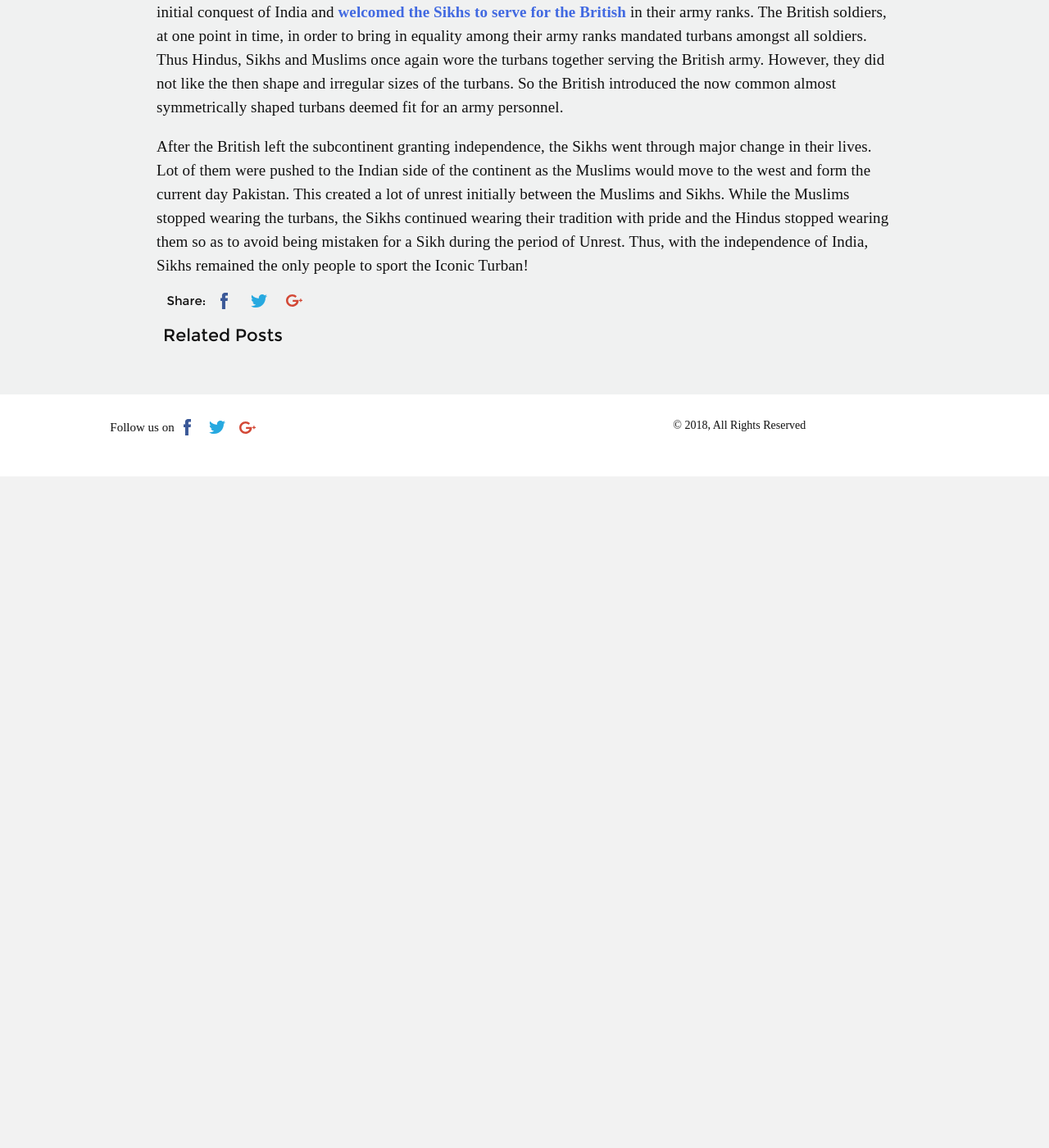
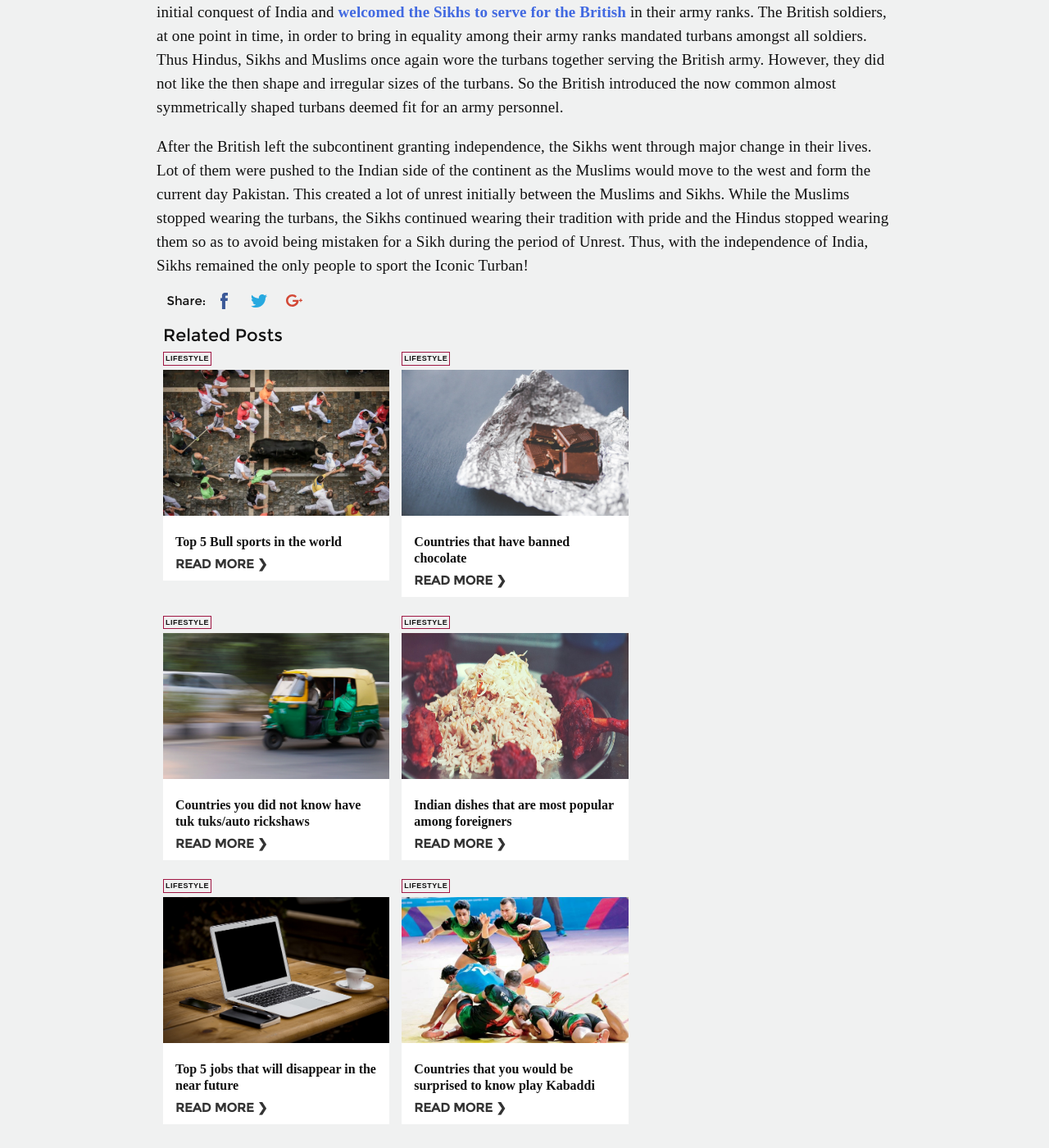
Before and after one commit to sherlifelix/blog, a Jekyll site: the page built from _posts/2019-02-19-brief-history-of-the-iconic-turban-and-its-association-with-sikhism.md, in a window 1280 px wide and 1400 px high, scrolled down 1616 px. Shown: the whole window at 82% size. Built offline with Jekyll 4.4.1, drawn with Linux system fonts in a browser that asks for light colours; comment, search, counter and statistics services are not loaded; before the commit the page ends 2197 px from its top, so only the background shows below that.

Commit message:
Update 2019-02-19-brief-history-of-the-iconic-turban-and-its-association-with-sikhism.md

```diff
--- a/_posts/2019-02-19-brief-history-of-the-iconic-turban-and-its-association-with-sikhism.md
+++ b/_posts/2019-02-19-brief-history-of-the-iconic-turban-and-its-association-with-sikhism.md
@@ -8,7 +8,7 @@ description: >-
   The turban is often seen as the Identity of Sikhism and is closely
   associated......
 keywords: 'History of the turban, Sikhism and turban, '
-blog_category: Lifestyle
+blog_category: LifeStyle
 thumbnail: /assets/img/Lifestyleindian-3263222_640.jpg
 ---
 ![Lifestyleindian-3263222_640.jpg]({{site.baseurl}}/assets/img/Lifestyleindian-3263222_640.jpg)
```
